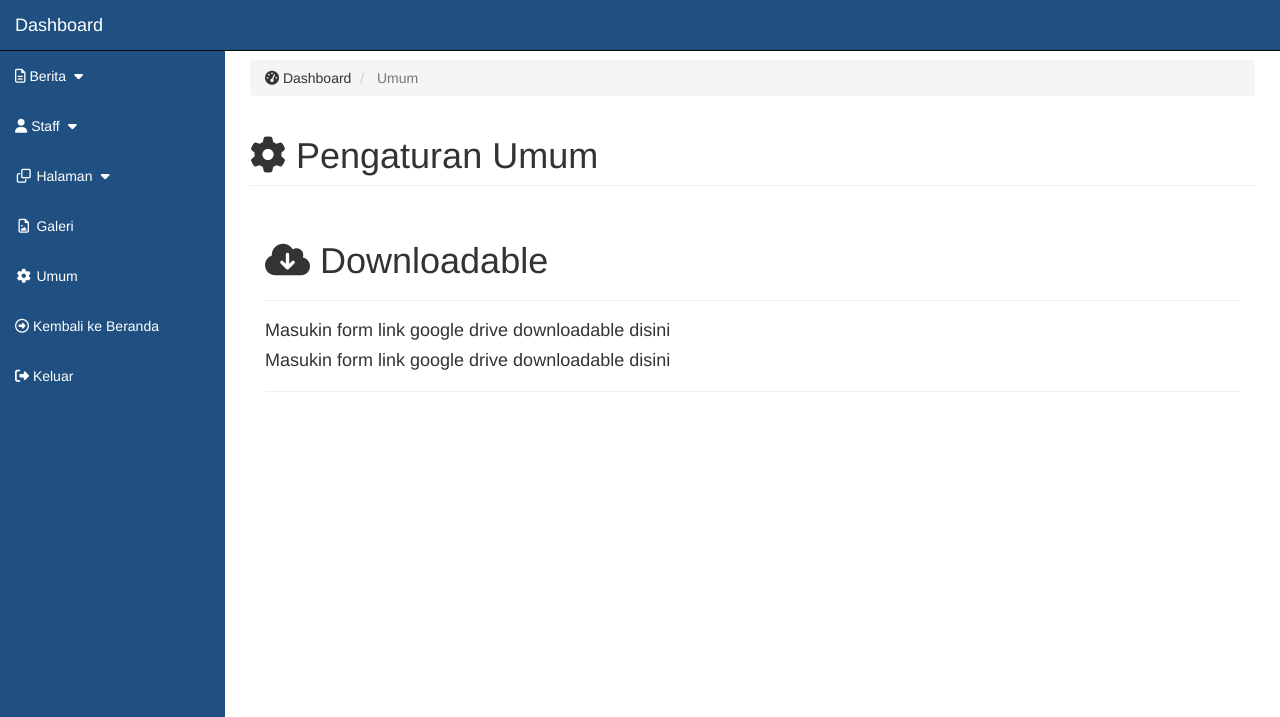
After one commit to fikrikhaidir/informatika-web, a Django app: page /dashboard/umum/ in a window 1280 px wide. The commit adds this page. Shown: the top 717 px of the page. Run offline with Django 3.2, Linux system fonts and the light colour scheme; some libraries are stand-ins or nearby versions.

Commit message:
fixing dashboard and add some menu. add general settings too

```diff
--- a/dashboard/urls.py
+++ b/dashboard/urls.py
@@ -24,4 +24,6 @@ url(r'^dashboard/kurikulum/$',views.kurikulum, name='kurikulum'),
 url(r'^dashboard/tambah_kurikulum/$',views.kurikulum_tambah, name='tambah_kurikulum'),
 url(r'^dashboard/edit_kurikulum/(?P<id>\d+)/$',views.kurikulum_edit, name='edit_kurikulum'),
 url(r'^dashboard/hapus_kurikulum/(?P<id>\d+)/$',views.kurikulum_hapus, name='hapus_kurikulum'),
+
+url(r'^dashboard/umum/$',views.umum, name='umum'),
 ]
--- a/dashboard/views.py
+++ b/dashboard/views.py
@@ -272,3 +272,6 @@ def kurikulum_hapus(request,id=None):
     data_kurikulum.delete()
     # messages.success(request,'Berita berhasil dihapus')
     return redirect('dashboard:kurikulum')
+
+def umum(request):
+    return render(request,'dashboard/umum/umum.html')
--- a/templates/dashboard/index.html
+++ b/templates/dashboard/index.html
@@ -93,10 +93,13 @@
                         <a href="{% url 'dashboard:gallery' %}"><i class="fa fa-fw fa-file-image-o"></i> Galeri</a>
                     </li>
                     <li>
-                        <a href="{% url 'dashboard:gallery' %}"><i class="fa fa-fw fa-cog"></i> Umum</a>
+                        <a href="{% url 'dashboard:umum' %}"><i class="fa fa-fw fa-cog"></i> Umum</a>
                     </li>
                     <li>
                         <a href="{% url 'home:home' %}"><i class="fa fa-arrow-circle-o-right"></i> Kembali ke Beranda</a>
+                    </li>
+                    <li>
+                        <a href="{% url 'home:home' %}"><i class="fa fa-sign-out"></i> Keluar</a>
                     </li>
                 </ul>
             </div>
--- /dev/null
+++ b/templates/dashboard/umum/umum.html
@@ -0,0 +1,58 @@
+{% extends 'dashboard/index.html' %}
+{% load staticfiles %}
+{% load crispy_forms_tags %}
+
+
+{% block content %}
+<div id="page-wrapper">
+<div class="container-fluid">
+
+                <!-- Page Heading -->
+                <div class="row">
+                    <div class="col-lg-12">
+                        <ol class="breadcrumb">
+                        <li>
+                                <i class="fa fa-dashboard"></i> Dashboard
+                            </li>
+                            <li class="active">
+                                <i class=""></i> Umum
+                            </li>
+                        </ol>
+                        <h1 class="page-header">
+                            <i class="fa fa-cog" aria-hidden="true"></i> Pengaturan Umum <small></small>
+                        </h1>
+                    </div>
+                    <div class="col-lg-12">
+                    <div class="panel-body">
+
+                            <h1><i class="fa fa-cloud-download" aria-hidden="true"></i>
+                            Downloadable</h1><hr />
+                            <h4>Masukin form link google drive downloadable disini</h4>
+                            <h4>Masukin form link google drive downloadable disini</h4>
+                            <hr />
+                            <br /><br />
+                            <!-- <h1><i class="fa fa-cloud-download" aria-hidden="true"></i>
+                            </h1><hr />
+                            <h4>Masukin form link google drive downloadable disini</h4>
+                            <h4>Masukin form link google drive downloadable disini</h4>
+                            <hr /> -->
+                    </div>
+
+
+                    </div>
+
+
+
+                </div>
+
+
+            </div>
+            <!-- /.container-fluid -->
+
+        </div>
+        <!-- /#page-wrapper -->
+
+    </div>
+
+    <!-- /#wrapper -->
+{% endblock content %}
```
